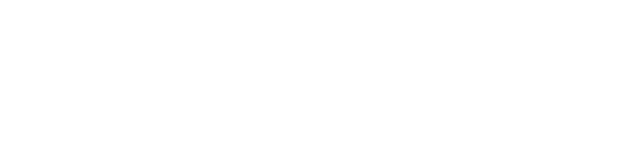
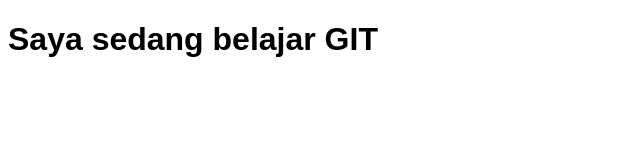
Before and after one commit to Dans-Vsa/LatihanTekCloudP10.github.io, a plain HTML site: page Index.html in a window 1280 px wide. Shown: the whole page, without its empty margins (0-640 px from the left). Drawn offline with Linux system fonts and the light colour scheme.

Commit message:
mengubah isi file index dan menambahkan file style.css

```diff
--- a/Index.html
+++ b/Index.html
@@ -4,8 +4,9 @@
     <meta charset="utf-8">
     <meta name="viewport">
     <title>Coba Git</title>
+    <link rel="stylesheet" type="text/css" href="style.css">
 </head>
 <body>
-
+<h1>Saya sedang belajar GIT</h1>
 </body>
 </html>
--- /dev/null
+++ b/style.css
@@ -0,0 +1,3 @@
+body{
+    font-family: Arial;
+}
```
